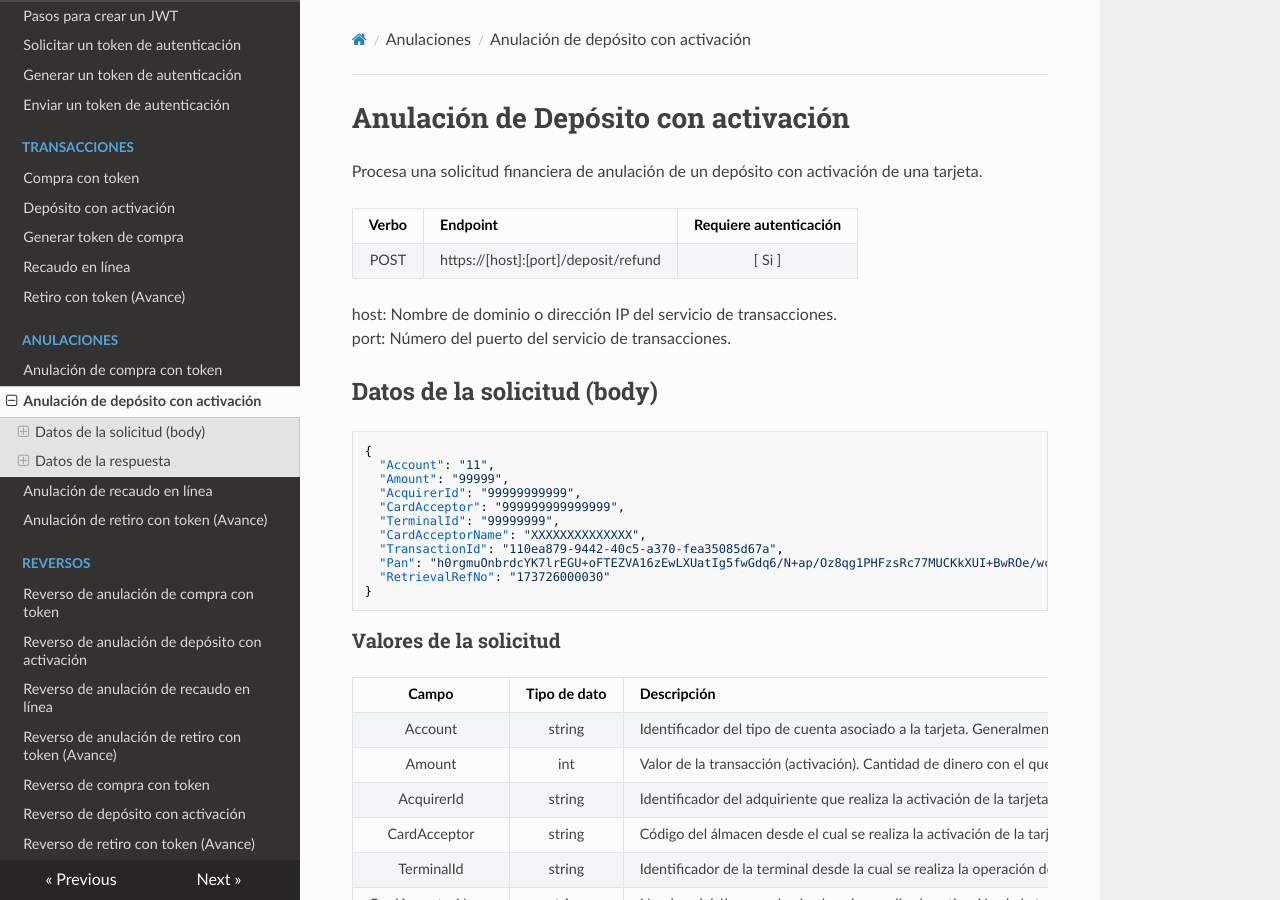
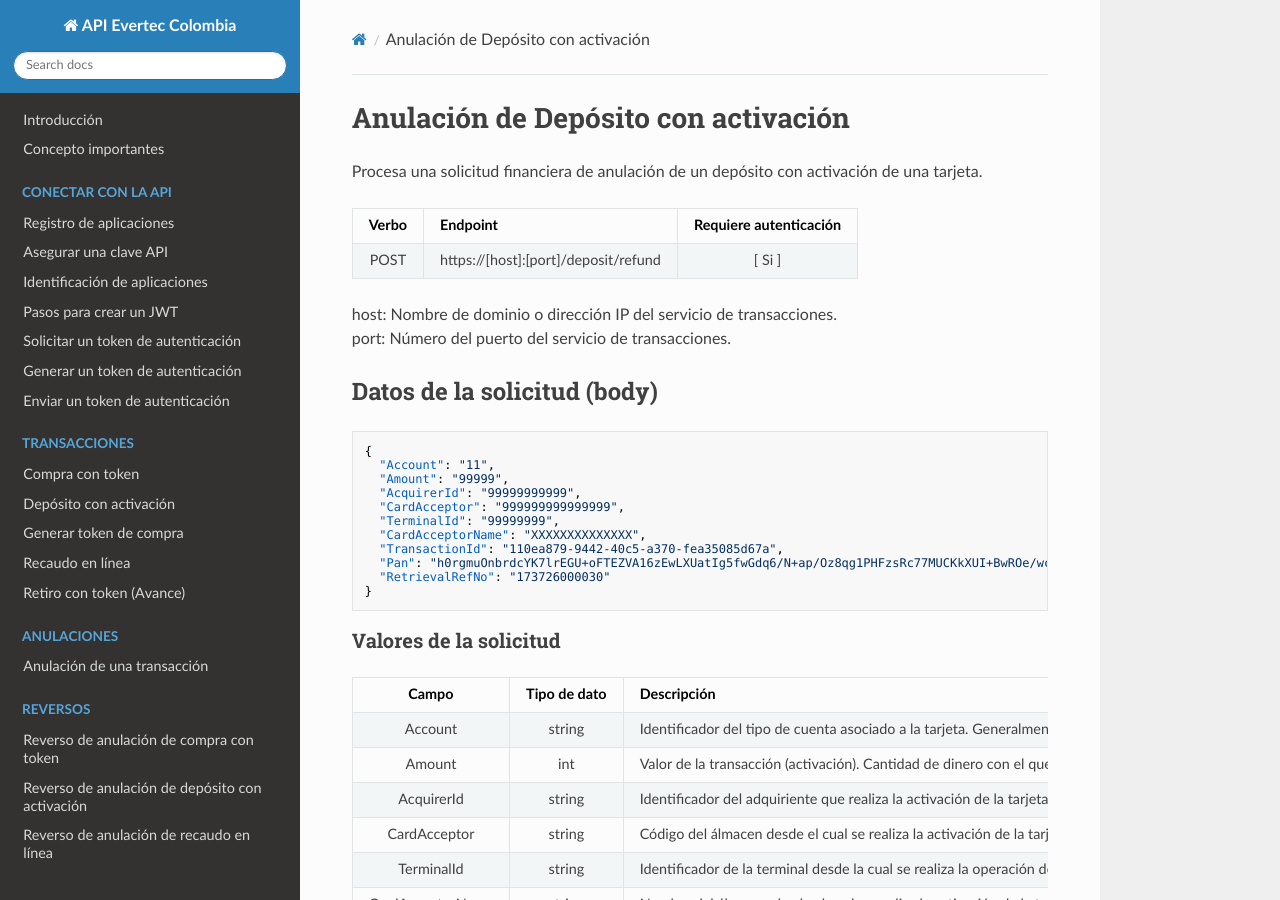
Before and after one commit to Picasso-api/Evertec-API, an MkDocs documentation site: the page built from docs/DepositRefund.md, in a window 1280 px wide and 900 px high. Built offline with MkDocs 1.6.1, drawn with Linux system fonts in a browser that asks for light colours; nearby versions of some CDN libraries.

Commit message:
Update mkdocs.yml

```diff
--- a/mkdocs.yml
+++ b/mkdocs.yml
@@ -17,10 +17,7 @@ nav:
         - Recaudo en línea: collect.md
         - Retiro con token (Avance): withdrawal-token.md
     - Anulaciones:
-        - Anulación de compra con token: payment-token-refund.md
-        - Anulación de depósito con activación: DepositRefund.md
-        - Anulación de recaudo en línea: collect-refund.md
-        - Anulación de retiro con token (Avance): withdrawal-token-refund.md
+        - Anulación de una transacción: refund.md
     - Reversos:
         - Reverso de anulación de compra con token: payment-token-refund-reverse.md
         - Reverso de anulación de depósito con activación: DepositRefundReverse.md
```
